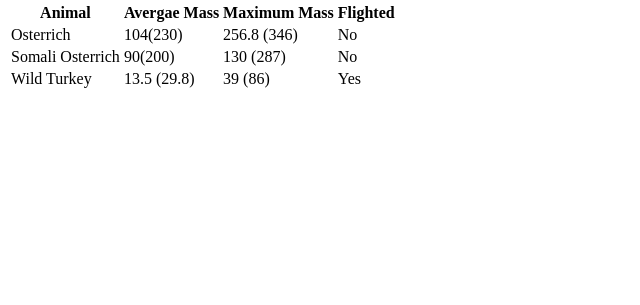
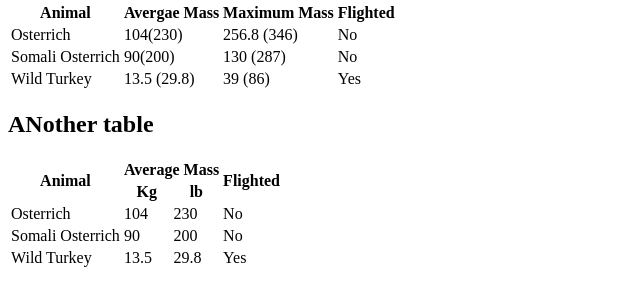
Before and after one commit to PeterPan2151/The-Web-Developer-Bootcamp-2025, a plain HTML site: page html2/index.html in a window 1280 px wide. Shown: the part 79-384 px from the top of the page, without its empty margins (0-640 px from the left). Drawn offline with Linux system fonts and the light colour scheme.

Commit message:
Add files via upload

```diff
--- a/html2/index.html
+++ b/html2/index.html
@@ -37,5 +37,40 @@
         </tr>
       </tbody>
     </table>
+
+    <h2>ANother table</h2>
+    <table>
+      <thead>
+        <tr>
+          <th rowspan="2">Animal</th>
+          <th colspan="2">Average Mass</th>
+          <th rowspan="2">Flighted</th>
+        </tr>
+        <tr>
+          <th>Kg</th>
+          <th>lb</th>
+        </tr>
+      </thead>
+      <tbody>
+        <tr>
+          <td>Osterrich</td>
+          <td>104</td>
+          <td>230</td>
+          <td>No</td>
+        </tr>
+        <tr>
+          <td>Somali Osterrich</td>
+          <td>90</td>
+          <td>200</td>
+          <td>No</td>
+        </tr>
+        <tr>
+          <td>Wild Turkey</td>
+          <td>13.5</td>
+          <td>29.8</td>
+          <td>Yes</td>
+        </tr>
+      </tbody>
+    </table>
   </body>
 </html>
```
Also changed, not shown: html2/form.html (added, +40 -0 lines).
